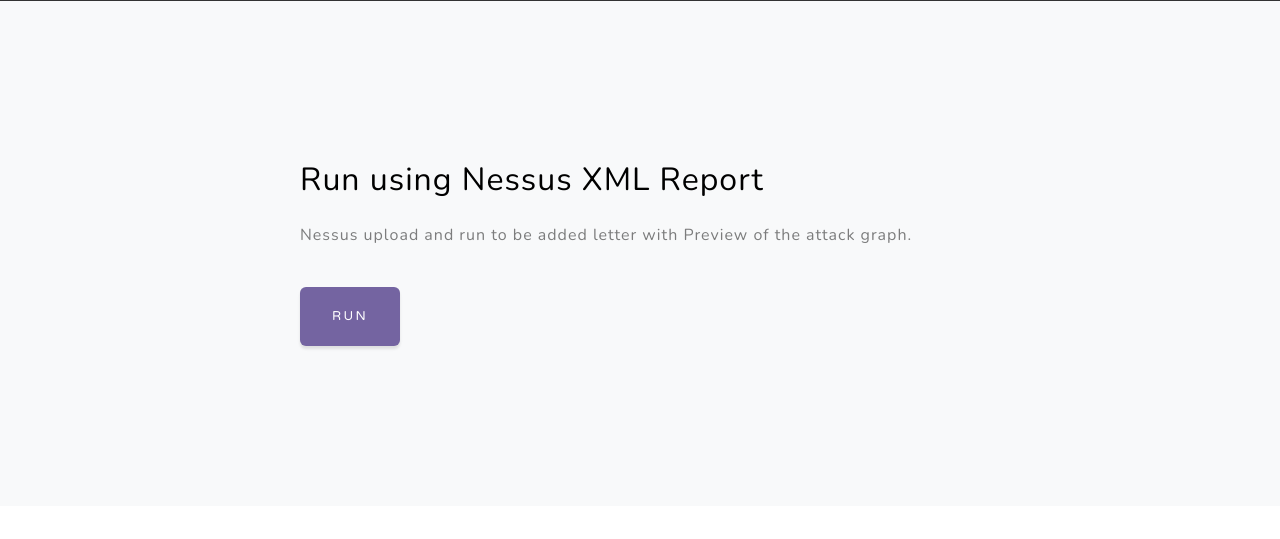
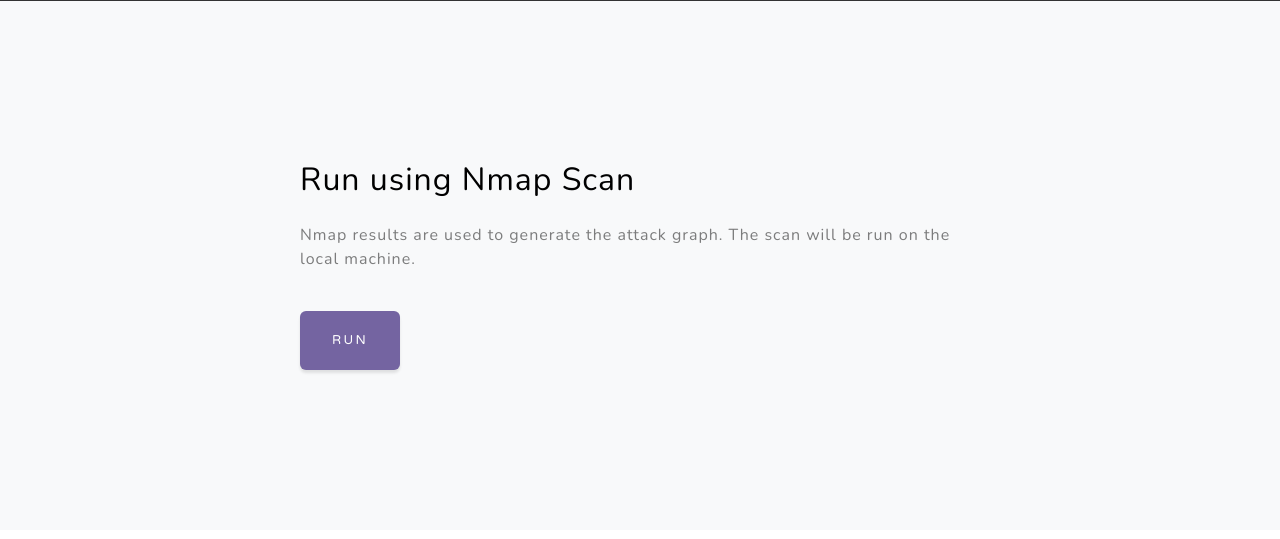
Before and after one commit to Hurley2017/AGG_WEB, a Flask app: page / in a window 1280 px wide. Shown: the part 1340-1879 px from the top of the page. Run offline with Flask 3, Linux system fonts and the light colour scheme; some libraries are stand-ins or nearby versions.

Commit message:
Gen View

```diff
--- a/templates/home.html
+++ b/templates/home.html
@@ -74,9 +74,9 @@
             <div class="container px-4 px-lg-5">
                 <div class="row gx-4 gx-lg-5 justify-content-center">
                     <div class="col-lg-8">
-                        <h2 class="text-black mb-4">Run using Nessus XML Report</h2>
+                        <h2 class="text-black mb-4">Run using Nmap Scan</h2>
                         <p class="text-black-50">
-                            Nessus upload and run to be added letter with Preview of the attack graph.
+                            Nmap results are used to generate the attack graph. The scan will be run on the local machine.
                         </p>
                         <br>
                         <div class="row input-group-newsletter">
@@ -119,7 +119,7 @@
                                 <i class="fas fa-map-marked-alt text-primary mb-2"></i>
                                 <h4 class="text-uppercase m-0">Address</h4>
                                 <hr class="my-4 mx-auto" />
-                                <div class="small text-black-50">4923 Market Street, Orlando FL</div>
+                                <div class="small text-black-50">Will add it later </div>
                             </div>
                         </div>
                     </div>
@@ -129,7 +129,7 @@
                                 <i class="fas fa-envelope text-primary mb-2"></i>
                                 <h4 class="text-uppercase m-0">Email</h4>
                                 <hr class="my-4 mx-auto" />
-                                <div class="small text-black-50"><a href="#!">hello@yourdomain.com</a></div>
+                                <div class="small text-black-50"><a href="#!">Will add it later</a></div>
                             </div>
                         </div>
                     </div>
@@ -139,7 +139,7 @@
                                 <i class="fa-brands fa-github"></i>
                                 <h4 class="text-uppercase m-0">GitHub</h4>
                                 <hr class="my-4 mx-auto" />
-                                <div class="small text-black-50">+1 (555) 902-8832</div>
+                                <div class="small text-black-50"><a href="https://github.com/Hurley2017/AGG_WEB">Click here</a></div>
                             </div>
                         </div>
                     </div>
```
